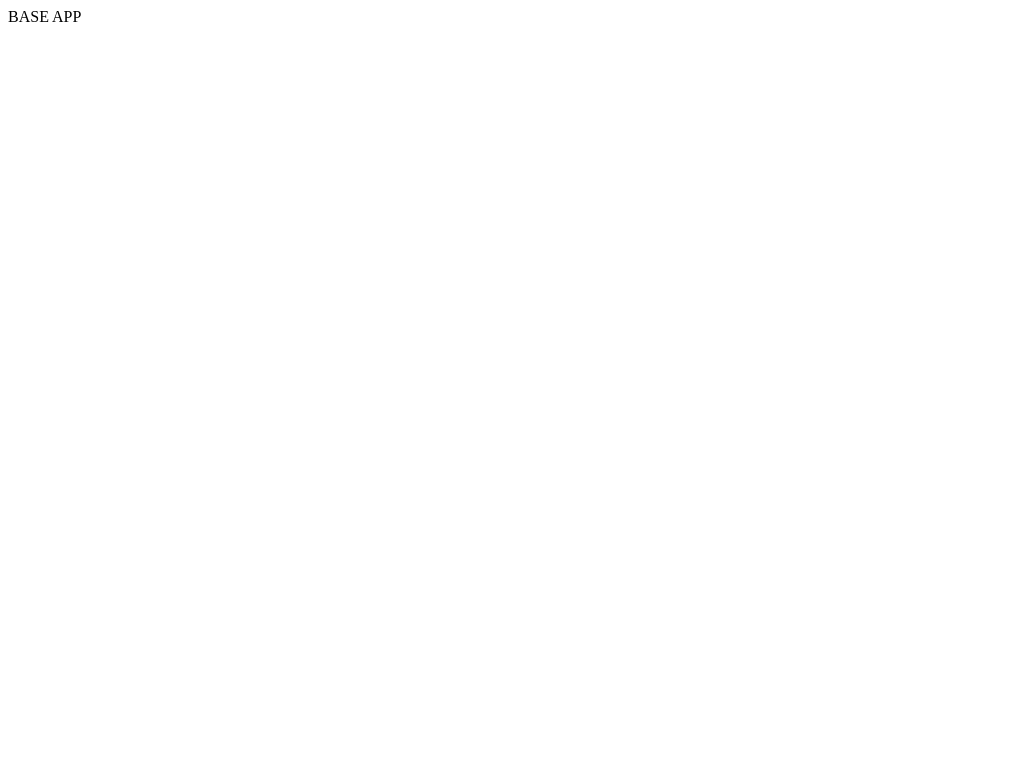
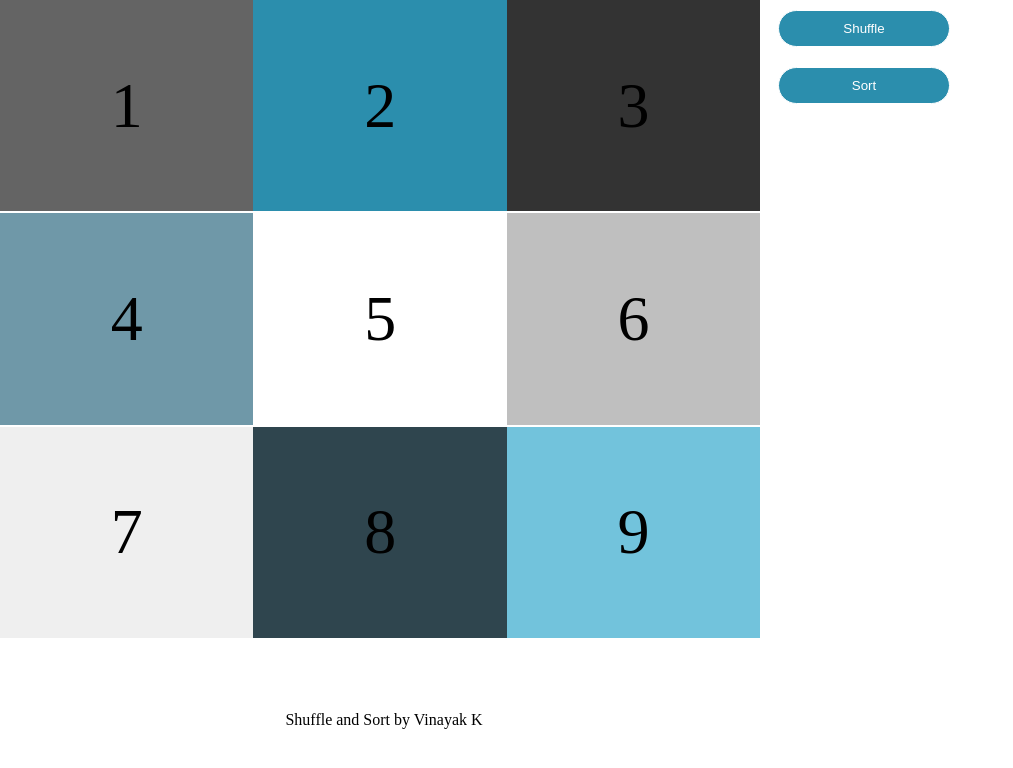
Before and after one commit to vinayak-nk/react_base_app, a React (Create React App) app: page / in a window 1280 px wide. Shown: the top 768 px of the page, without its empty margins (0-1013 px from the left). Built offline with nearby package versions, Linux system fonts and the light colour scheme.

Commit message:
shufle and sort exercise

```diff
--- a/package.json
+++ b/package.json
@@ -9,6 +9,7 @@
     "react": "^18.2.0",
     "react-dom": "^18.2.0",
     "react-scripts": "5.0.1",
+    "sass": "^1.56.2",
     "web-vitals": "^2.1.4"
   },
   "scripts": {
--- a/src/App.js
+++ b/src/App.js
@@ -1,7 +1,24 @@
+import React, { useEffect, useState } from 'react'
+import Shuffle from './Shuffle_Sort'
 function App() {
+  const [user, setUser] = useState({ fName: '', lName: '', fullName: '' })
+
+  const onChangeHandler = (e) => {
+    console.log('event', e.target.value)
+  }
+
+  useEffect(() => {
+    setUser()
+  }, [user])
+
   return (
     <div className="App">
-      BASE APP
+      <Shuffle />
+
+      {/* <input type="text" id="fName" onChange={onChangeHandler} />
+      <br />
+      <br />
+      <input type="text" id="lName" onChange={onChangeHandler} /> */}
     </div>
   );
 }
--- /dev/null
+++ b/src/Shuffle_Sort/index.js
@@ -0,0 +1,40 @@
+import React from 'react'
+import './style.scss'
+
+const getCard = (value) => <div key={value} className={`card card-${value}`} >{value}</div>
+
+const getCards = (colors) => colors.map((color) => getCard(color))
+
+const Index = () => {
+  const [color, setColor] = React.useState([1,2,3,4,5,6,7,8,9])
+  console.log('colors', color)
+
+  const shuffleArray = () => {
+    for (let i = 0; i < color.length-1; i++) {
+      const j = Math.floor(Math.random() * (i + 1));
+      [color[i], color[j]] = [color[j], color[i]]
+    }
+    setColor([...color])
+  }
+
+  const sortArray = () => setColor([...color.sort((a,b) => a-b)])
+
+  return (
+    <div className='container'>
+      <div className="left">
+        <div className="top">
+          {getCards(color)}
+        </div>
+        <div className="bottom">
+          Shuffle and Sort by Vinayak K
+        </div>
+      </div>
+      <div className="right">
+        <button  onClick={() =>shuffleArray()} className='button'>Shuffle</button>
+        <button onClick={() => sortArray()} className='button'>Sort</button>
+      </div>
+    </div>
+  )
+}
+
+export default Index
--- /dev/null
+++ b/src/Shuffle_Sort/style.scss
@@ -0,0 +1,97 @@
+body {
+  margin: 0px;
+  padding: 0px;
+}
+.container {
+  height: 100vh;
+  width: 960px;
+  // flex: 1;
+
+  display: flex;
+
+  .left {
+    width: 80%;
+
+    .top {
+      height: 80%;
+      display: flex;
+      flex-wrap: wrap;
+      // background-color: red;
+    }
+    .bottom {
+      height: 20%;
+      display: flex;
+      justify-content: center;
+      align-items: center;
+      // background-color: green;
+    }
+  }
+  .right {
+    width: 20%;
+    display: flex;
+    flex-direction: column;
+    // background-color: aquamarine;
+    .button {
+      background-color: #2B8EAD;
+      color: #FFFFFF;
+      padding: 10px;
+      margin: 10px;
+      border-radius: 20px;
+      border: 1px solid #FFFFFF;
+      min-width: 100px;
+    }
+  }
+
+  .card {
+    // flex: 1;
+    height: 33%;
+    width: 33%;
+    display: flex;
+    justify-content: center;
+    align-items: center;
+    font-size: 4rem;
+    // color: #FFFFFF;
+  }
+  .card-1 { background-color: #646464 }
+  .card-2 { background-color: #2B8EAD }
+  .card-3 { background-color: #333333 }
+  .card-4 { background-color: #6F98A8 }
+  .card-5 { background-color: #FFFFFF }
+  .card-6 { background-color: #BFBFBF }
+  .card-7 { background-color: #EFEFEF }
+  .card-8 { background-color: #2F454E }
+  .card-9 { background-color: #72C3DC }
+}
+
+@media screen and (max-width: 320px) {
+  .container {
+    width: 100%;
+    display: flex;
+    flex-direction: column;
+  }
+  .left {
+    flex: 1;
+    width: 100% !important;
+  }
+  .top {
+    height: 100%;
+    width: auto;
+    display: flex;
+    flex-wrap: unset !important;
+    flex-direction: column !important;
+    // flex-direction: column;
+    .card {
+      width: 100% !important;
+    }
+  }
+  .right {
+    // flex: 1;
+    width: 100% !important;
+    display: flex;
+    justify-content: center;
+    flex-direction: row !important;
+  }
+  .card {
+    font-size: 1rem !important;
+  }
+}
```
Also changed, not shown: 1 other file (tests, documents, lock files or other folders).
